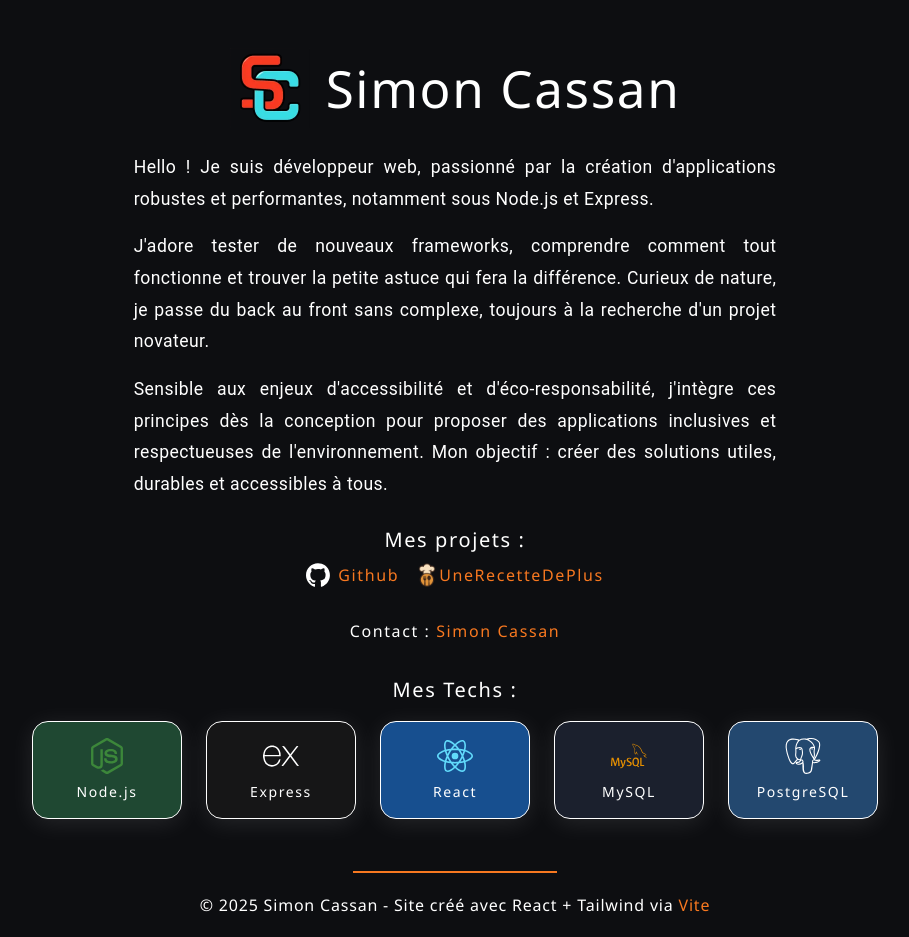
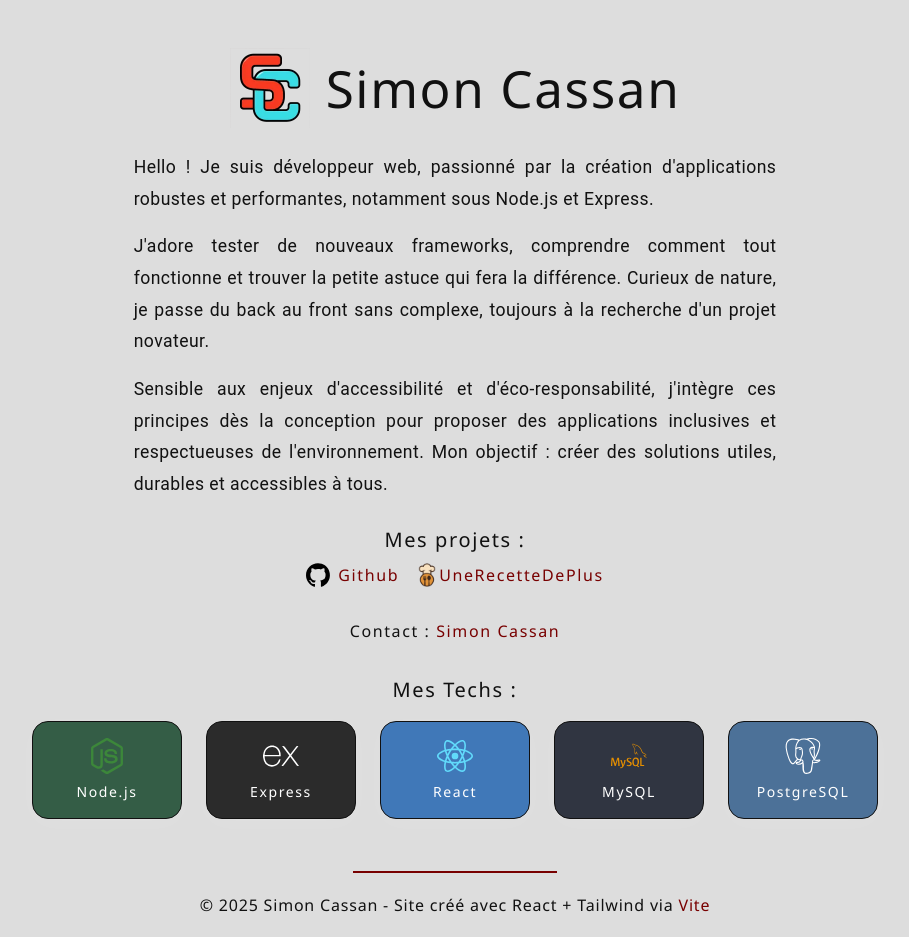
Before and after one commit to SimonCassan/simoncassanfr, a React (Vite) app: page / in a window 1280 px wide. Shown: the whole page, without its empty margins (185-1094 px from the left). Built offline with nearby package versions, Linux system fonts and the light colour scheme; a web font is replaced by a local one.

Commit message:
Add light mode

```diff
--- a/src/components/Footer.tsx
+++ b/src/components/Footer.tsx
@@ -1,7 +1,7 @@
 function Footer() {
     return (
         <footer className="my-5 tracking-wider">
-            <div className="w-[40%] m-auto mb-5 border-t-2 [border-top-color:#f77820]"></div>
+            <div className="w-[40%] m-auto mb-5 border-t-2 [border-top-color:#780000] dark:[border-top-color:#f77820]"></div>
             <p>©&nbsp;{new Date().getFullYear()} Simon&nbsp;Cassan - Site créé avec React + Tailwind via <a href="https://vite.dev/" target="_blank">Vite</a></p>
         </footer>
     )
--- a/src/components/Links.tsx
+++ b/src/components/Links.tsx
@@ -4,7 +4,7 @@ function Links() {
             <h2 className="mb-2 font-medium">Mes projets : </h2>
             <div className="flex flex-col sm:flex-row gap-[1rem] justify-center items-center">
                 <a className="flex items-center" href="https://github.com/SimonCassan" target="_blank">
-                    <svg aria-hidden="true" className="mr-2 w-6 h-6" viewBox="0 0 98 96" width="98" height="96" xmlns="http://www.w3.org/2000/svg">
+                    <svg aria-hidden="true" className="github-svg mr-2 w-6 h-6" viewBox="0 0 98 96" width="98" height="96" xmlns="http://www.w3.org/2000/svg">
                         <path fillRule="evenodd" fill="white" clipRule="evenodd" d="M48.854 0C21.839 0 0 22 0 49.217c0 21.756 13.993 40.172 33.405 46.69 2.427.49 3.316-1.059 3.316-2.362 0-1.141-.08-5.052-.08-9.127-13.59 2.934-16.42-5.867-16.42-5.867-2.184-5.704-5.42-7.17-5.42-7.17-4.448-3.015.324-3.015.324-3.015 4.934.326 7.523 5.052 7.523 5.052 4.367 7.496 11.404 5.378 14.235 4.074.404-3.178 1.699-5.378 3.074-6.6-10.839-1.141-22.243-5.378-22.243-24.283 0-5.378 1.94-9.778 5.014-13.2-.485-1.222-2.184-6.275.486-13.038 0 0 4.125-1.304 13.426 5.052a46.97 46.97 0 0 1 12.214-1.63c4.125 0 8.33.571 12.213 1.63 9.302-6.356 13.427-5.052 13.427-5.052 2.67 6.763.97 11.816.485 13.038 3.155 3.422 5.015 7.822 5.015 13.2 0 18.905-11.404 23.06-22.324 24.283 1.78 1.548 3.316 4.481 3.316 9.126 0 6.6-.08 11.897-.08 13.526 0 1.304.89 2.853 3.316 2.364 19.412-6.52 33.405-24.935 33.405-46.691C97.707 22 75.788 0 48.854 0z" />
                     </svg>Github
                 </a>
--- a/src/components/TechCards.tsx
+++ b/src/components/TechCards.tsx
@@ -12,7 +12,7 @@ export default function TechCards({ techs }: TechCardsProps) {
                     key={tech.name}
                     className={`flex flex-col items-center justify-center ${tech.bg} rounded-2xl p-4  w-[150px] hover:-translate-y-2 shadow-[0_4px_24px_0_rgba(255,255,255,0.1)] hover:shadow-[0_8px_32px_0_rgba(255,255,255,0.2)] hover:scale-105 transition-all duration-200`}>
                     <span aria-hidden="true" className={`text-4xl mb-2 ${tech.iconColor}`}>{tech.icon}</span>
-                    <span className="font-medium text-sm">{tech.name}</span>
+                    <span className="font-medium text-sm text-white">{tech.name}</span>
                 </div>
             ))}
         </div>
--- a/src/styles/styles.css
+++ b/src/styles/styles.css
@@ -39,3 +39,18 @@ a {
 a:hover {
     color: rgb(255, 81, 0);
 }
+
+@media (prefers-color-scheme: light) {
+    body {
+        background: #ddd;
+        color: #111;
+    }
+
+    .github-svg path {
+        fill: black;
+    }
+
+    a {
+        color: #780000;
+    }
+}
```
